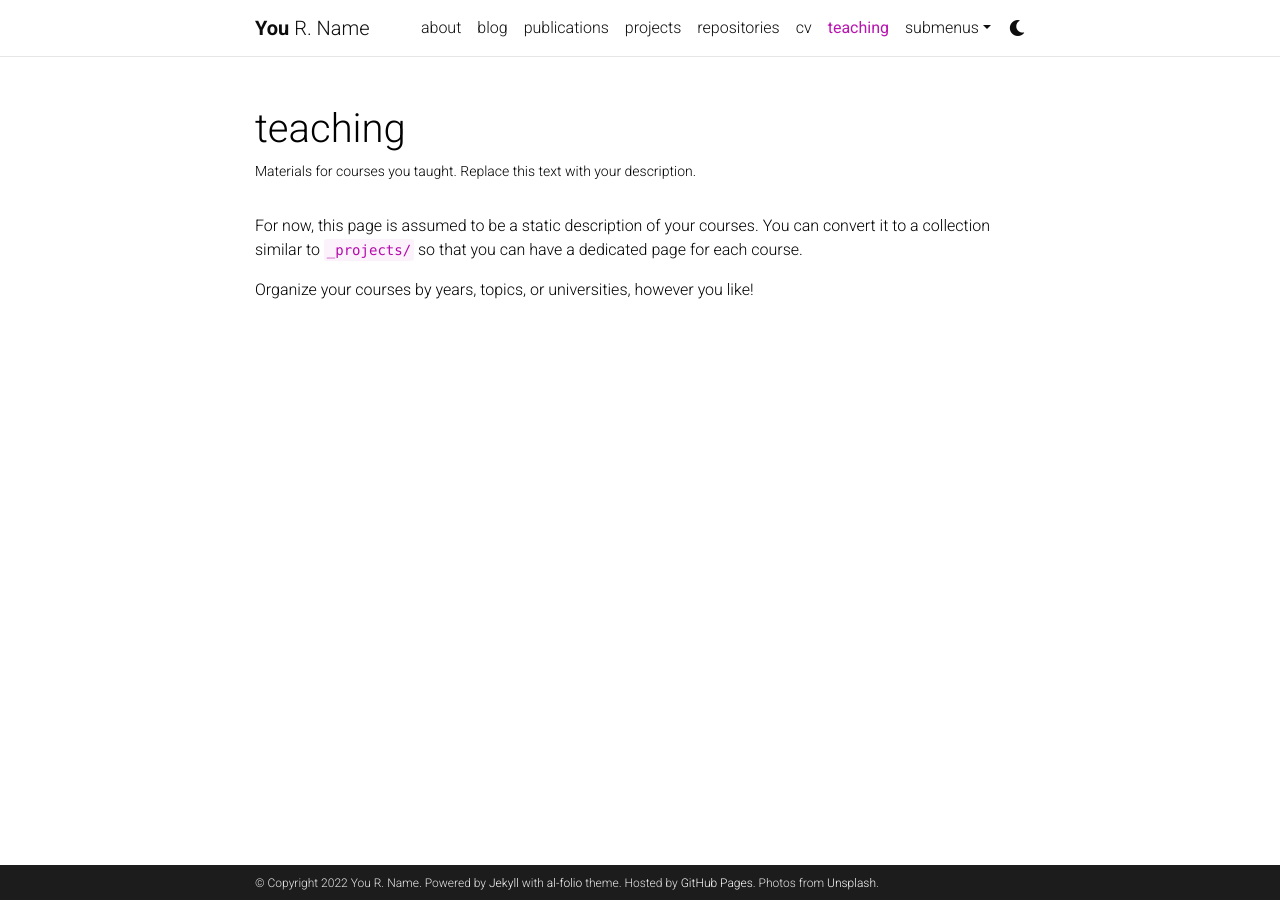
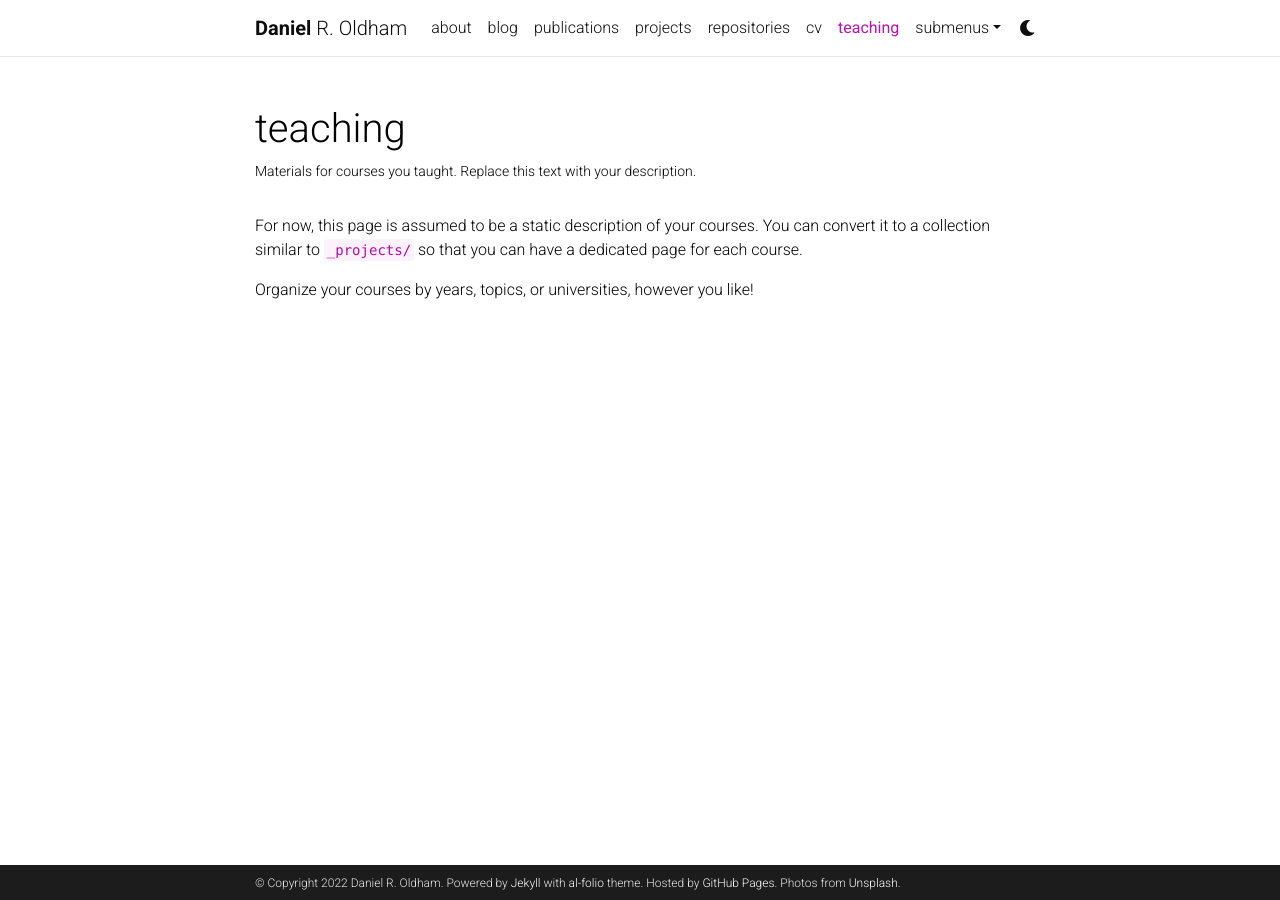
Before and after one commit to dango17/dango17.github.io, a Jekyll site: the page built from _pages/teaching.md, in a window 1280 px wide. Built offline with Jekyll 4.4.1, drawn with Linux system fonts in a browser that asks for light colours; comment, search, counter and statistics services are not loaded; a style sheet for code colours, icons or effects is not loaded.

Commit message:
Update _config.yml

```diff
--- a/_config.yml
+++ b/_config.yml
@@ -3,9 +3,9 @@
 # -----------------------------------------------------------------------------
 
 title: blank # the website title (if blank, full name will be used instead)
-first_name: You
+first_name: Daniel
 middle_name: R.
-last_name: Name
+last_name: Oldham
 email: you@example.com
 description: > # the ">" symbol means to ignore newlines until "footer_text:"
   A simple, whitespace theme for academics. Based on [*folio](https://github.com/bogoli/-folio) design.
@@ -18,8 +18,8 @@
 lang: en # the language of your site (for example: en, fr, cn, ru, etc.)
 icon: ⚛️  # the emoji used as the favicon (alternatively, provide image name in /assets/img/)
 
-url: https://alshedivat.github.io # the base hostname & protocol for your site
-baseurl: /al-folio # the subpath of your site, e.g. /blog/
+url: https://dango17.github.io # the base hostname & protocol for your site
+baseurl: # the subpath of your site, e.g. /blog/
 last_updated: false # set to true if you want to display last updated in the footer
 impressum_path:  # set to path to include impressum link in the footer, use the same path as permalink in a page, helps to conform with EU GDPR
 
```
